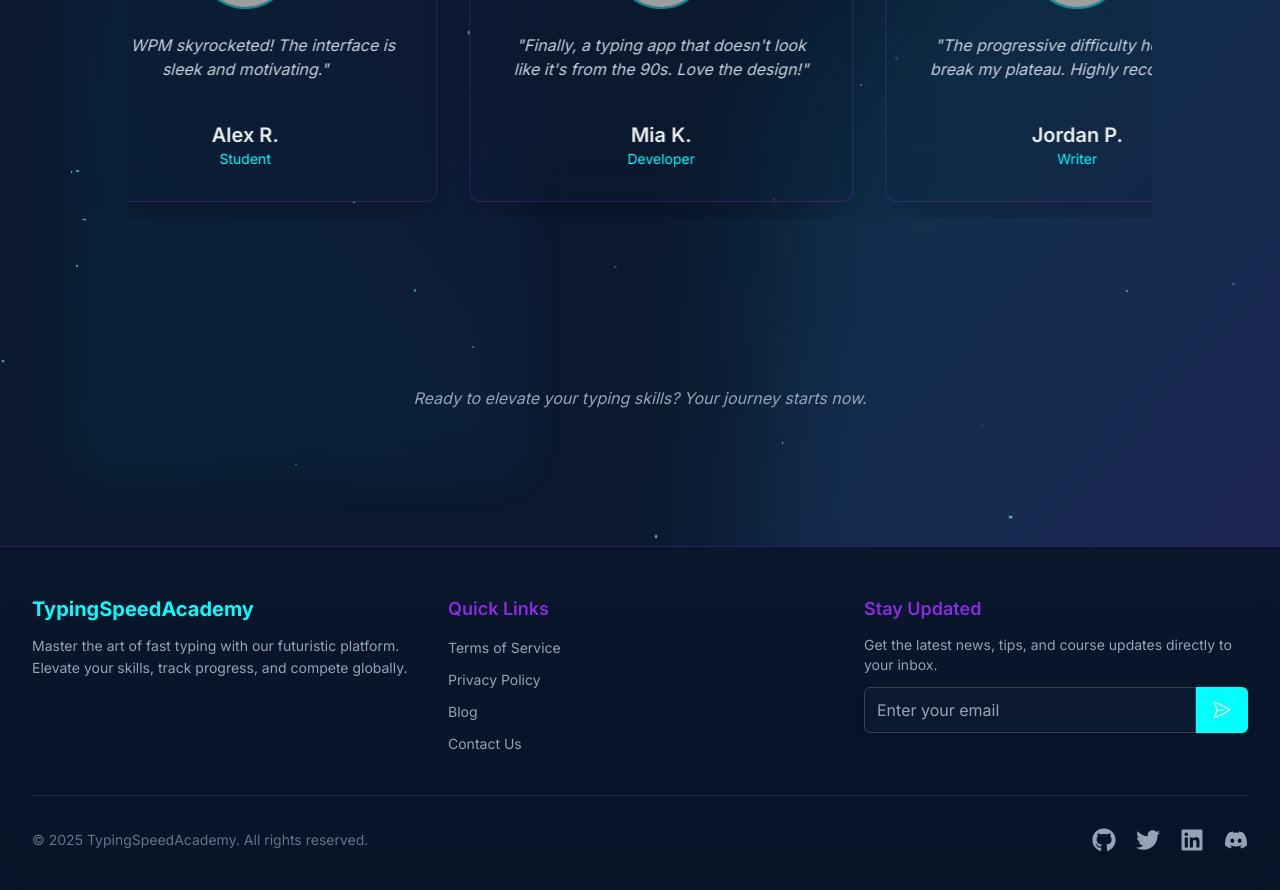
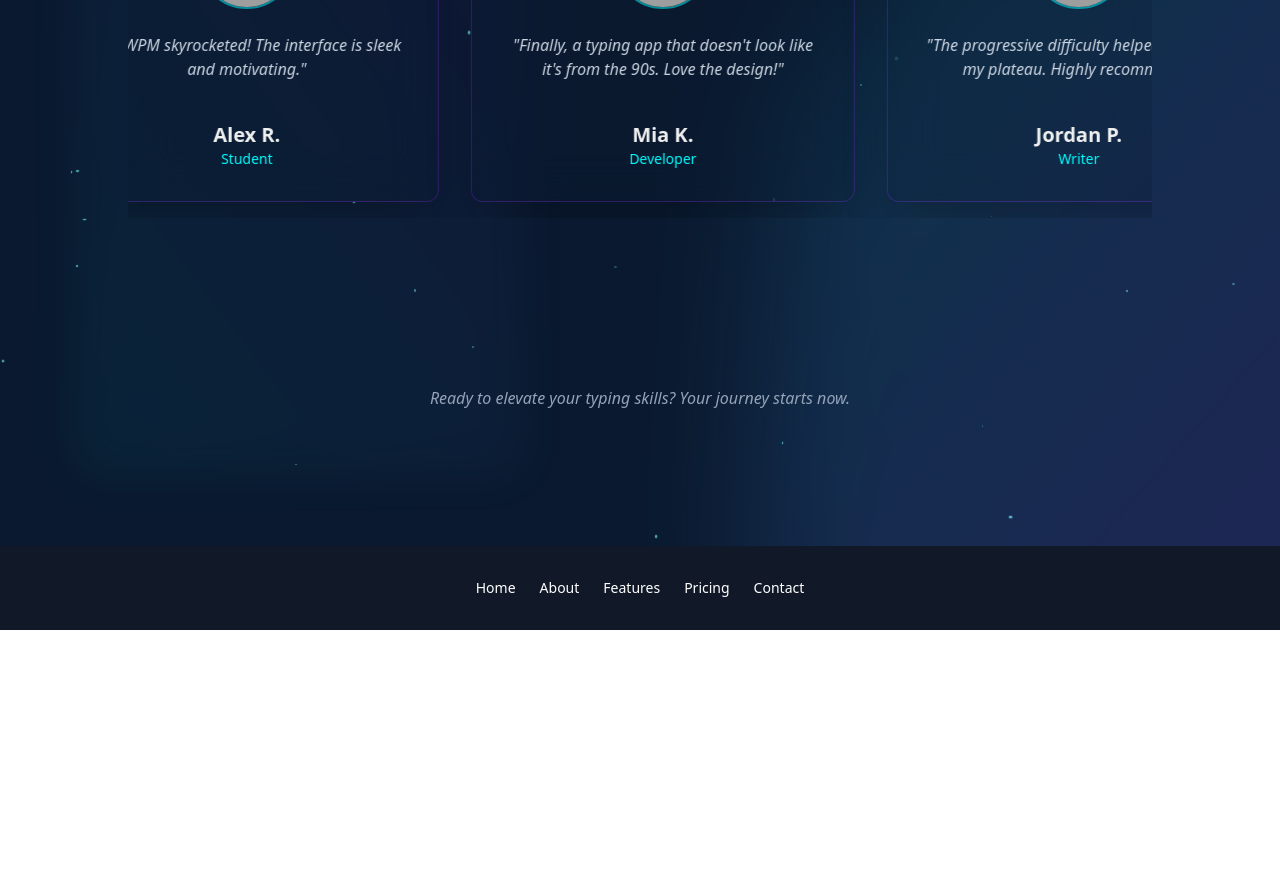
Before and after one commit to typingspeedacademy/typingspeedacadem, a Next.js app: page / in a window 1280 px wide. Shown: the part 1220-2110 px from the top of the page. After the commit the page ends 1850 px from the top, so only its background shows below. Built offline with nearby package versions, Linux system fonts and the light colour scheme; grey boxes are pictures that could not be loaded.

Commit message:
Add files via upload

```diff
--- a/src/app/layout.tsx
+++ b/src/app/layout.tsx
@@ -3,6 +3,7 @@ import { Inter } from "next/font/google";
 import "./globals.css";
 import Header from "@/components/Header"; // Import the Header component
 import Footer from '@/components/Footer'; // Import the Footer component
+import './globals.css';
 
 const inter = Inter({ subsets: ["latin"] });
 
@@ -13,17 +14,15 @@ export const metadata: Metadata = {
 
 export default function RootLayout({
   children,
-}: Readonly<{
+}: {
   children: React.ReactNode;
-}>) {
+}) {
   return (
-    <html lang="en" className="h-full">
-      <body className={`${inter.className} bg-dark-navy text-subtle-white flex flex-col min-h-screen`}>
-        <Header /> {/* Add the Header component here */}
-        <main className="flex-grow">
-          {children}
-        </main>
-        <Footer />
+    <html lang="en">
+      <body>
+        <Header />
+        <main>{children}</main>
+        <Footer /> {/* Add the Footer component here */}
       </body>
     </html>
   );
--- a/src/components/Footer.tsx
+++ b/src/components/Footer.tsx
@@ -1,112 +1,34 @@
 'use client';
 
 import Link from 'next/link';
-import { useState } from 'react';
-import {
-  FaGithub,
-  FaTwitter,
-  FaLinkedin,
-  FaDiscord
-} from 'react-icons/fa'; // Using react-icons for social media icons
-import { PaperAirplaneIcon } from '@heroicons/react/24/outline';
 
-const socialLinks = [
-  { name: 'GitHub', href: '#', icon: FaGithub },
-  { name: 'Twitter', href: '#', icon: FaTwitter },
-  { name: 'LinkedIn', href: '#', icon: FaLinkedin },
-  { name: 'Discord', href: '#', icon: FaDiscord },
-];
-
-const footerLinks = [
-  { name: 'Terms of Service', href: '/terms' },
-  { name: 'Privacy Policy', href: '/privacy' },
-  { name: 'Blog', href: '/blog' },
-  { name: 'Contact Us', href: '/contact' },
-];
-
-export default function Footer() {
-  const [email, setEmail] = useState('');
-
-  const handleNewsletterSubmit = (e: React.FormEvent) => {
-    e.preventDefault();
-    // Handle newsletter subscription logic here
-    console.log('Newsletter subscription for:', email);
-    alert(`Thank you for subscribing, ${email}!`); // Placeholder
-    setEmail('');
-  };
-
+const Footer = () => {
   return (
-    <footer className="bg-dark-navy/70 backdrop-blur-md border-t border-violet/30 text-subtle-white mt-auto">
-      <div className="max-w-7xl mx-auto px-4 sm:px-6 lg:px-8 py-12">
-        <div className="grid grid-cols-1 md:grid-cols-3 gap-8">
-          {/* About Section */}
-          <div>
-            <h3 className="text-xl font-bold text-electric-blue mb-3">TypingSpeedAcademy</h3>
-            <p className="text-slate-400 text-sm leading-relaxed">
-              Master the art of fast typing with our futuristic platform. Elevate your skills, track progress, and compete globally.
-            </p>
-          </div>
-
-          {/* Quick Links */}
-          <div>
-            <h3 className="text-lg font-semibold text-violet mb-3">Quick Links</h3>
-            <ul className="space-y-2">
-              {footerLinks.map((link) => (
-                <li key={link.name}>
-                  <Link href={link.href} legacyBehavior>
-                    <a className="text-slate-400 hover:text-electric-blue transition-colors duration-300 text-sm">
-                      {link.name}
-                    </a>
-                  </Link>
-                </li>
-              ))}
-            </ul>
-          </div>
-
-          {/* Newsletter Signup */}
-          <div>
-            <h3 className="text-lg font-semibold text-violet mb-3">Stay Updated</h3>
-            <p className="text-slate-400 text-sm mb-3">Get the latest news, tips, and course updates directly to your inbox.</p>
-            <form onSubmit={handleNewsletterSubmit} className="flex">
-              <input
-                type="email"
-                value={email}
-                onChange={(e) => setEmail(e.target.value)}
-                placeholder="Enter your email"
-                required
-                className="input-glow flex-grow !py-2.5 !rounded-r-none"
-              />
-              <button
-                type="submit"
-                className="bg-electric-blue hover:bg-violet text-white px-4 py-2.5 rounded-r-md transition-colors duration-300 flex items-center focus:outline-none focus:ring-2 focus:ring-violet focus:ring-offset-2 focus:ring-offset-dark-navy"
-              >
-                <PaperAirplaneIcon className="h-5 w-5" />
-              </button>
-            </form>
-          </div>
+    <footer className="bg-gray-900 text-white py-8"> {/* Matches header background */}
+      <nav className="container mx-auto px-6 flex flex-col md:flex-row justify-center items-center">
+        <div className="flex items-center space-x-6 text-sm">
+          <Link href="/" className="hover:text-blue-400 transition-colors duration-300">
+            Home
+          </Link>
+          <Link href="/about-us" className="hover:text-blue-400 transition-colors duration-300">
+            About
+          </Link>
+          <Link href="#features" className="hover:text-blue-400 transition-colors duration-300">
+            Features
+          </Link>
+          <Link href="#pricing" className="hover:text-blue-400 transition-colors duration-300">
+            Pricing
+          </Link>
+          <Link href="#contact" className="hover:text-blue-400 transition-colors duration-300">
+            Contact
+          </Link>
         </div>
-
-        {/* Bottom Bar */}
-        <div className="mt-10 pt-8 border-t border-slate-700/50 flex flex-col sm:flex-row justify-between items-center">
-          <p className="text-sm text-slate-500">
-            &copy; {new Date().getFullYear()} TypingSpeedAcademy. All rights reserved.
-          </p>
-          <div className="flex space-x-5 mt-4 sm:mt-0">
-            {socialLinks.map((item) => (
-              <a
-                key={item.name}
-                href={item.href}
-                target="_blank"
-                rel="noopener noreferrer"
-                className="text-slate-400 hover:text-electric-blue transition-colors duration-300 transform hover:scale-110 hover:glow-accent"
-              >
-                <span className="sr-only">{item.name}</span>
-                <item.icon className="h-6 w-6" aria-hidden="true" />
-              </a>
-            ))}
-          </div>
-        </div>
-      </div>
+        {/* You can add copyright text or other footer elements here */}
+        {/* For example: */}
+        {/* <p className="text-xs text-gray-500 mt-4 md:mt-0 md:ml-auto">&copy; {new Date().getFullYear()} Vetra. All rights reserved.</p> */}
+      </nav>
     </footer>
   );
-}
+};
+
+export default Footer;
```
